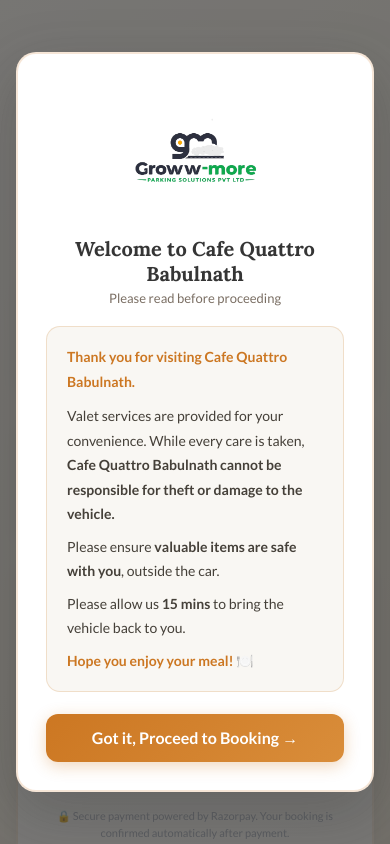
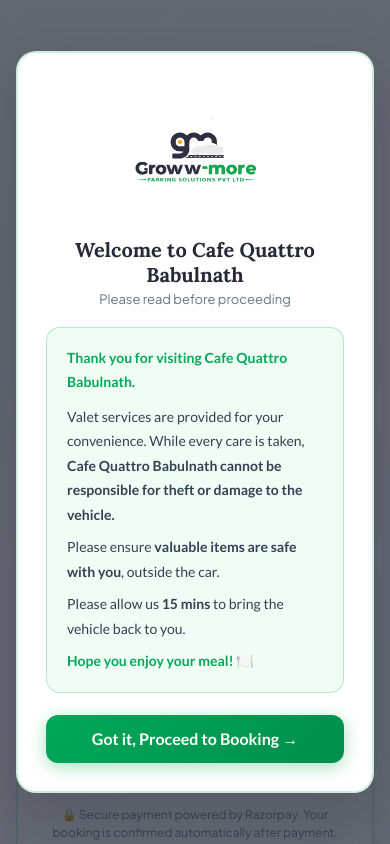
Before and after one commit to TechGrowmore2/CafeQuatro2Valetapp, a React (Create React App) app in the folder frontend/: page /book/1 in a window 390 px wide. Shown: the top 844 px of the page. Built offline with nearby package versions, Linux system fonts and the light colour scheme; no server answers; the HTML template or start-up script is replaced by a standard one.

Commit message:
feat: implement customer booking form and access pages with responsive styling

```diff
--- a/frontend/public/index.html
+++ b/frontend/public/index.html
@@ -4,7 +4,7 @@
     <meta charset="utf-8" />
     <link rel="icon" href="%PUBLIC_URL%/favicon.ico" />
     <meta name="viewport" content="width=device-width, initial-scale=1" />
-    <meta name="theme-color" content="#FF6B35" />
+    <meta name="theme-color" content="#00A859" />
     <meta name="description" content="Cafe Quattro Babulnath - Premium Valet Parking Service powered by Growmore Parking Solutions" />
     <title>Cafe Quattro Babulnath - Valet Parking</title>
   </head>
--- a/frontend/src/pages/CustomerBookingForm.css
+++ b/frontend/src/pages/CustomerBookingForm.css
@@ -1,16 +1,17 @@
-/* ===== CUSTOMER BOOKING FORM (Public QR Page) ===== */
-@import url('https://fonts.googleapis.com/css2?family=Lato:wght@400;700;900&family=Lora:wght@400;500;600;700&display=swap');
+/* ===== CUSTOMER BOOKING FORM (Growmore Design Theme) ===== */
+@import url('https://fonts.googleapis.com/css2?family=Plus+Jakarta+Sans:wght@400;500;600;700;800&family=Lora:wght@500;600;700&display=swap');
 
 * { box-sizing: border-box; }
 
 .cbf-page {
   min-height: 100vh;
-  background: linear-gradient(135deg, #F2EFE9 0%, #EBE5D8 50%, #E3DAC8 100%);
+  background: linear-gradient(135deg, #F0FDF4 0%, #F8FAFC 50%, #ECFDF5 100%);
   display: flex;
   align-items: flex-start;
   justify-content: center;
-  padding: 20px 16px 60px;
-  font-family: 'Lato', sans-serif;
+  padding: 24px 16px 64px;
+  font-family: 'Plus Jakarta Sans', -apple-system, BlinkMacSystemFont, sans-serif;
+  color: #1E293B;
 }
 
 .cbf-wrapper {
@@ -21,21 +22,21 @@
 /* ---- Header ---- */
 .cbf-header {
   text-align: center;
-  margin-bottom: 28px;
+  margin-bottom: 24px;
 }
 
 .cbf-logo-ring {
-  width: 80px;
-  height: 80px;
+  width: 84px;
+  height: 84px;
   background: white;
   border-radius: 24px;
   display: flex;
   align-items: center;
   justify-content: center;
   margin: 0 auto 16px;
-  box-shadow: 0 8px 32px rgba(204, 119, 34, 0.2);
-  border: 3px solid rgba(204, 119, 34, 0.15);
-  padding: 8px;
+  box-shadow: 0 8px 32px rgba(0, 168, 89, 0.16);
+  border: 2px solid rgba(0, 168, 89, 0.18);
+  padding: 10px;
 }
 
 .cbf-logo-ring img {
@@ -46,16 +47,17 @@
 
 .cbf-header h1 {
   font-size: 22px;
-  font-weight: 700;
-  font-family: 'Lora', serif;
-  color: #353535;
+  font-weight: 800;
+  color: #262938;
   margin: 0 0 6px;
+  letter-spacing: -0.02em;
 }
 
 .cbf-header p {
   font-size: 14px;
-  color: #7A6E63;
+  color: #64748B;
   margin: 0 0 14px;
+  font-weight: 500;
 }
 
 .cbf-driver-badge {
@@ -63,27 +65,34 @@
   align-items: center;
   gap: 6px;
   background: white;
-  border: 2px solid rgba(204, 119, 34, 0.2);
+  border: 2px solid rgba(0, 168, 89, 0.22);
   border-radius: 20px;
   padding: 6px 16px;
   font-size: 13px;
-  color: #454039;
-  box-shadow: 0 2px 8px rgba(0,0,0,0.06);
+  color: #1E293B;
+  box-shadow: 0 2px 10px rgba(0, 168, 89, 0.08);
+  font-weight: 600;
 }
 
 /* ---- Form ---- */
 .cbf-form {
   display: flex;
   flex-direction: column;
-  gap: 20px;
+  gap: 18px;
 }
 
 .cbf-section {
   background: white;
-  border-radius: 16px;
-  padding: 20px;
-  box-shadow: 0 2px 16px rgba(0, 0, 0, 0.06);
-  border: 1px solid rgba(0,0,0,0.04);
+  border-radius: 18px;
+  padding: 22px 20px;
+  box-shadow: 0 4px 20px rgba(38, 41, 56, 0.05);
+  border: 1px solid #E2E8F0;
+  transition: border-color 0.2s, box-shadow 0.2s;
+}
+
+.cbf-section:focus-within {
+  border-color: rgba(0, 168, 89, 0.4);
+  box-shadow: 0 6px 24px rgba(0, 168, 89, 0.08);
 }
 
 .cbf-section-title {
@@ -92,14 +101,14 @@
   gap: 8px;
   font-size: 15px;
   font-weight: 700;
-  color: #CC7722;
-  margin-bottom: 18px;
+  color: #00A859;
+  margin-bottom: 16px;
 }
 
 .cbf-opt-label {
   font-size: 12px;
   font-weight: 400;
-  color: #9CA3AF;
+  color: #94A3B8;
   margin-left: 4px;
 }
 
@@ -115,37 +124,44 @@
 .cbf-field label {
   font-size: 13px;
   font-weight: 700;
-  color: #454039;
+  color: #334155;
 }
 
 .req { color: #EF4444; margin-left: 2px; }
-.opt { color: #9CA3AF; font-weight: 400; font-size: 12px; margin-left: 4px; }
+.opt { color: #94A3B8; font-weight: 400; font-size: 12px; margin-left: 4px; }
 
 .cbf-hint {
   font-size: 11px;
-  font-weight: 400;
-  color: #9CA3AF;
+  font-weight: 500;
+  color: #94A3B8;
 }
 
 .cbf-field input,
 .cbf-field textarea {
   width: 100%;
-  padding: 12px 14px;
-  border: 2px solid #DDD8CC;
-  border-radius: 10px;
+  padding: 13px 14px;
+  border: 2px solid #E2E8F0;
+  border-radius: 12px;
   font-size: 15px;
-  font-family: 'Lato', sans-serif;
-  color: #353535;
-  background: #F9F8F5;
+  font-family: inherit;
+  color: #1E293B;
+  background: #F8FAFC;
   outline: none;
-  transition: border-color 0.2s, box-shadow 0.2s, background 0.2s;
+  transition: all 0.2s ease;
+  font-weight: 600;
+}
+
+.cbf-field input::placeholder,
+.cbf-field textarea::placeholder {
+  color: #94A3B8;
+  font-weight: 400;
 }
 
 .cbf-field input:focus,
 .cbf-field textarea:focus {
-  border-color: #CC7722;
-  box-shadow: 0 0 0 3px rgba(204, 119, 34, 0.12);
-  background: white;
+  border-color: #00A859;
+  box-shadow: 0 0 0 3.5px rgba(0, 168, 89, 0.15);
+  background: #FFFFFF;
 }
 
 .cbf-field textarea {
@@ -161,7 +177,7 @@
   padding: 10px 0;
   font-size: 14px;
   font-weight: 600;
-  color: #374151;
+  color: #334155;
   margin-bottom: 4px;
 }
 
@@ -177,7 +193,7 @@
   display: block;
   width: 48px;
   height: 26px;
-  background: #DDD8CC;
+  background: #CBD5E1;
   border-radius: 34px;
   position: relative;
   transition: background 0.25s;
@@ -193,11 +209,11 @@
   top: 3px;
   left: 3px;
   transition: transform 0.25s;
-  box-shadow: 0 1px 4px rgba(0,0,0,0.15);
+  box-shadow: 0 1px 4px rgba(0,0,0,0.18);
 }
 
 .cbf-toggle input:checked + .cbf-toggle-slider {
-  background: #CC7722;
+  background: #00A859;
 }
 
 .cbf-toggle input:checked + .cbf-toggle-slider::before {
@@ -208,14 +224,16 @@
 .cbf-valuables {
   margin-top: 12px;
   padding: 14px;
-  background: #F2EFE9;
-  border-radius: 10px;
+  background: #F0FDF4;
+  border: 1px solid #DCFCE7;
+  border-radius: 12px;
   overflow: hidden;
 }
 
 .cbf-valuables-label {
   font-size: 13px;
-  color: #6B7280;
+  font-weight: 600;
+  color: #166534;
   margin-bottom: 10px;
 }
 
@@ -227,25 +245,24 @@
 
 .cbf-chip {
   padding: 7px 14px;
-  border: 2px solid #E5E7EB;
+  border: 2px solid #E2E8F0;
   border-radius: 20px;
   background: white;
   font-size: 13px;
-  font-weight: 500;
-  color: #6B7280;
+  font-weight: 600;
+  color: #64748B;
   cursor: pointer;
-  font-family: 'Inter', sans-serif;
   transition: all 0.2s;
 }
 
 .cbf-chip:hover {
-  border-color: #CC7722;
-  color: #CC7722;
+  border-color: #00A859;
+  color: #00A859;
 }
 
 .cbf-chip.selected {
-  background: #CC7722;
-  border-color: #CC7722;
+  background: #00A859;
+  border-color: #00A859;
   color: white;
 }
 
@@ -253,20 +270,20 @@
 .cbf-images-section {
   margin-top: 20px;
   padding-top: 16px;
-  border-top: 1px solid #F3F4F6;
+  border-top: 1px solid #F1F5F9;
 }
 
 .cbf-img-label {
   display: block;
   font-size: 13px;
-  font-weight: 600;
-  color: #374151;
+  font-weight: 700;
+  color: #334155;
   margin-bottom: 4px;
 }
 
 .cbf-img-hint {
   font-size: 12px;
-  color: #9CA3AF;
+  color: #94A3B8;
   margin-bottom: 12px;
 }
 
@@ -285,22 +302,21 @@
   justify-content: center;
   gap: 8px;
   padding: 20px 10px;
-  border: 2px dashed #E5E7EB;
-  border-radius: 12px;
-  background: #FAFAFA;
+  border: 2px dashed #CBD5E1;
+  border-radius: 14px;
+  background: #F8FAFC;
   cursor: pointer;
-  color: #9CA3AF;
+  color: #64748B;
   font-size: 13px;
   font-weight: 600;
-  font-family: 'Inter', sans-serif;
   transition: all 0.2s;
   width: 100%;
 }
 
 .cbf-upload-btn:hover:not(.disabled) {
-  border-color: #CC7722;
-  background: #F2EFE9;
-  color: #CC7722;
+  border-color: #00A859;
+  background: #F0FDF4;
+  color: #00A859;
 }
 
 .cbf-upload-btn.disabled {
@@ -310,7 +326,7 @@
 
 .cbf-count {
   font-size: 12px;
-  color: #9CA3AF;
+  color: #94A3B8;
   text-align: center;
   margin-bottom: 10px;
 }
@@ -324,9 +340,9 @@
 .cbf-preview {
   position: relative;
   aspect-ratio: 1;
-  border-radius: 8px;
+  border-radius: 10px;
   overflow: hidden;
-  border: 2px solid #E5E7EB;
+  border: 2px solid #E2E8F0;
 }
 
 .cbf-preview img {
@@ -357,23 +373,23 @@
 .cbf-submit {
   width: 100%;
   padding: 16px;
-  background: linear-gradient(135deg, #CC7722, #D98D3A);
+  background: linear-gradient(135deg, #00A859 0%, #008F4C 100%);
   color: white;
   border: none;
   border-radius: 14px;
-  font-size: 17px;
-  font-weight: 700;
-  font-family: 'Lato', sans-serif;
+  font-size: 16px;
+  font-weight: 800;
+  font-family: inherit;
   cursor: pointer;
-  transition: all 0.3s;
-  box-shadow: 0 4px 20px rgba(204, 119, 34, 0.35);
+  transition: all 0.25s ease;
+  box-shadow: 0 6px 22px rgba(0, 168, 89, 0.35);
   letter-spacing: 0.3px;
 }
 
 .cbf-submit:hover:not(:disabled) {
-  background: linear-gradient(135deg, #B8661A, #CC7722);
+  background: linear-gradient(135deg, #008F4C 0%, #007A40 100%);
   transform: translateY(-2px);
-  box-shadow: 0 8px 28px rgba(204, 119, 34, 0.45);
+  box-shadow: 0 8px 28px rgba(0, 168, 89, 0.45);
 }
 
 .cbf-submit:disabled {
@@ -386,82 +402,82 @@
 .cbf-success-card {
   background: white;
   border-radius: 24px;
-  padding: 48px 32px;
+  padding: 44px 28px;
   text-align: center;
-  box-shadow: 0 8px 40px rgba(0,0,0,0.1);
-  margin-top: 40px;
+  box-shadow: 0 12px 40px rgba(38, 41, 56, 0.08);
+  border: 1px solid #E2E8F0;
+  margin-top: 20px;
 }
 
 .cbf-success-icon {
-  margin-bottom: 20px;
+  margin-bottom: 16px;
 }
 
 .cbf-success-card h2 {
-  font-size: 26px;
-  font-weight: 700;
-  font-family: 'Lora', serif;
-  color: #353535;
-  margin: 0 0 10px;
+  font-size: 24px;
+  font-weight: 800;
+  color: #262938;
+  margin: 0 0 8px;
 }
 
 .cbf-success-card > p {
-  font-size: 15px;
-  color: #6B7280;
-  margin-bottom: 24px;
+  font-size: 14px;
+  color: #64748B;
+  margin-bottom: 22px;
 }
 
 .cbf-booking-id-box {
   display: flex;
   flex-direction: column;
   align-items: center;
-  gap: 6px;
+  gap: 4px;
   background: #F0FDF4;
   border: 2px solid #BBF7D0;
   border-radius: 14px;
-  padding: 20px;
-  margin-bottom: 20px;
+  padding: 18px;
+  margin-bottom: 18px;
 }
 
 .cbf-booking-id-box span {
-  font-size: 12px;
+  font-size: 11px;
   text-transform: uppercase;
   letter-spacing: 0.1em;
-  color: #6B7280;
-  font-weight: 600;
+  color: #166534;
+  font-weight: 700;
 }
 
 .cbf-booking-id-box strong {
-  font-size: 28px;
+  font-size: 26px;
   font-weight: 800;
-  color: #10B981;
-  letter-spacing: 0.08em;
+  color: #00A859;
+  letter-spacing: 0.06em;
 }
 
 .cbf-track-hint {
   font-size: 13px;
-  color: #9CA3AF;
+  color: #64748B;
   line-height: 1.6;
 }
 
 /* ---- Error State ---- */
 .cbf-error-state {
   text-align: center;
-  padding: 60px 32px;
+  padding: 50px 28px;
   background: white;
   border-radius: 24px;
-  margin-top: 40px;
-  box-shadow: 0 8px 40px rgba(0,0,0,0.1);
+  margin-top: 30px;
+  box-shadow: 0 8px 32px rgba(38, 41, 56, 0.08);
+  border: 1px solid #E2E8F0;
 }
 
 .cbf-error-state h2 {
-  font-size: 22px;
-  font-family: 'Lora', serif;
-  color: #353535;
+  font-size: 20px;
+  color: #262938;
   margin: 16px 0 8px;
 }
 
 .cbf-error-state p {
-  color: #6B7280;
+  color: #64748B;
   font-size: 14px;
   line-height: 1.6;
 }
@@ -470,31 +486,31 @@
 .cbf-footer {
   text-align: center;
   font-size: 12px;
-  color: #9CA3AF;
+  color: #94A3B8;
   margin-top: 24px;
 }
 
 @media (max-width: 480px) {
   .cbf-img-buttons { flex-direction: column; gap: 8px; }
-  .cbf-header h1 { font-size: 24px; }
+  .cbf-header h1 { font-size: 20px; }
 }
 
 /* ═══════════════════════════════════════════════════════════
    PAYMENT SECTION
 ═══════════════════════════════════════════════════════════ */
 .cbf-payment-section {
-  border: 2px solid rgba(204, 119, 34, 0.15);
-  background: linear-gradient(135deg, #F9F7F3 0%, #F2EFE9 100%);
+  border: 2px solid rgba(0, 168, 89, 0.22);
+  background: linear-gradient(135deg, #FFFFFF 0%, #F0FDF4 100%);
 }
 
-/* ── Venue Fee Display (read-only, admin-set) ── */
+/* ── Venue Fee Display ── */
 .cbf-venue-fee-row {
   display: flex;
   align-items: center;
   justify-content: space-between;
-  background: linear-gradient(135deg, #F0F4FF 0%, #EEF2FF 100%);
-  border: 2px solid #C7D2FE;
-  border-radius: 12px;
+  background: linear-gradient(135deg, #F0FDF4 0%, #DCFCE7 100%);
+  border: 2px solid #86EFAC;
+  border-radius: 14px;
   padding: 14px 16px;
   margin-bottom: 18px;
 }
@@ -502,40 +518,41 @@
 .cbf-venue-fee-info {
   display: flex;
   flex-direction: column;
-  gap: 3px;
+  gap: 2px;
 }
 
 .cbf-venue-fee-label {
   font-size: 12px;
-  font-weight: 600;
-  color: #4338CA;
+  font-weight: 700;
+  color: #166534;
   letter-spacing: 0.01em;
+  text-transform: uppercase;
 }
 
 .cbf-venue-fee-amount {
   font-size: 26px;
   font-weight: 800;
-  color: #1A1A2E;
+  color: #1E293B;
   line-height: 1.1;
 }
 
 .cbf-fee-loading {
   font-size: 14px;
-  color: #9CA3AF;
+  color: #94A3B8;
 }
 
 .cbf-fee-badge {
-  background: #6366F1;
+  background: #00A859;
   color: white;
   font-size: 10px;
-  font-weight: 700;
+  font-weight: 800;
   padding: 4px 10px;
   border-radius: 20px;
   letter-spacing: 0.06em;
   text-transform: uppercase;
 }
 
-/* (legacy amount input row — kept for backward compat) */
+/* Legacy amount input row */
 .cbf-payment-amount-row {
   display: flex;
   align-items: center;
@@ -550,7 +567,7 @@
   gap: 5px;
   font-size: 13px;
   font-weight: 600;
-  color: #374151;
+  color: #334155;
 }
 
 .cbf-amount-input-wrap {
@@ -558,21 +575,21 @@
   align-items: center;
   gap: 4px;
   background: white;
-  border: 2px solid #E5E7EB;
+  border: 2px solid #E2E8F0;
   border-radius: 10px;
   padding: 8px 12px;
   transition: border-color 0.2s;
 }
 
 .cbf-amount-input-wrap:focus-within {
-  border-color: #CC7722;
-  box-shadow: 0 0 0 3px rgba(204, 119, 34, 0.12);
+  border-color: #00A859;
+  box-shadow: 0 0 0 3px rgba(0, 168, 89, 0.15);
 }
 
 .cbf-rupee-sign {
   font-size: 16px;
-  font-weight: 700;
-  color: #CC7722;
+  font-weight: 800;
+  color: #00A859;
 }
 
 .cbf-amount-input {
@@ -581,14 +598,14 @@
   outline: none;
   font-size: 18px;
   font-weight: 700;
-  color: #353535;
-  font-family: 'Lato', sans-serif;
+  color: #1E293B;
+  font-family: inherit;
   background: transparent;
   text-align: right;
 }
 
 .cbf-amount-input:disabled {
-  color: #6B7280;
+  color: #94A3B8;
 }
 
 /* ── Pay Button ── */
@@ -599,16 +616,16 @@
   justify-content: center;
   gap: 10px;
   padding: 15px 20px;
-  background: linear-gradient(135deg, #353535 0%, #454039 50%, #353535 100%);
+  background: linear-gradient(135deg, #262938 0%, #1E2433 100%);
   color: white;
   border: none;
   border-radius: 12px;
   font-size: 16px;
   font-weight: 700;
-  font-family: 'Lato', sans-serif;
+  font-family: inherit;
   cursor: pointer;
   transition: all 0.3s;
-  box-shadow: 0 6px 24px rgba(53, 53, 53, 0.35);
+  box-shadow: 0 6px 24px rgba(38, 41, 56, 0.3);
   letter-spacing: 0.3px;
   margin-bottom: 12px;
   position: relative;
@@ -619,7 +636,7 @@
   content: '';
   position: absolute;
   inset: 0;
-  background: linear-gradient(135deg, rgba(59,130,246,0.15), rgba(139,92,246,0.15));
+  background: linear-gradient(135deg, rgba(0, 168, 89, 0.2), rgba(0, 168, 89, 0.05));
   opacity: 0;
   transition: opacity 0.3s;
 }
@@ -634,19 +651,18 @@
   padding: 14px 16px;
   border-radius: 12px;
   margin-bottom: 12px;
-  font-family: 'Inter', sans-serif;
 }
 
 .cbf-payment-status.paying {
-  background: #EFF6FF;
-  border: 2px solid #BFDBFE;
-  color: #1D4ED8;
+  background: #F0FDF4;
+  border: 2px solid #BBF7D0;
+  color: #166534;
 }
 
 .cbf-payment-status.success {
   background: #F0FDF4;
   border: 2px solid #BBF7D0;
-  color: #065F46;
+  color: #166534;
 }
 
 .cbf-payment-status.failed {
@@ -687,7 +703,6 @@
   border-radius: 12px;
   font-size: 14px;
   font-weight: 700;
-  font-family: 'Lato', sans-serif;
   cursor: pointer;
   transition: all 0.2s;
   margin-top: 8px;
@@ -703,8 +718,8 @@
 .cbf-spinner-ring {
   width: 20px;
   height: 20px;
-  border: 3px solid rgba(29, 78, 216, 0.2);
-  border-top-color: #1D4ED8;
+  border: 3px solid rgba(0, 168, 89, 0.2);
+  border-top-color: #00A859;
   border-radius: 50%;
   animation: cbf-spin 0.7s linear infinite;
   flex-shrink: 0;
@@ -716,8 +731,8 @@
 
 /* ── Payment Note ── */
 .cbf-payment-note {
-  font-size: 11px;
-  color: #9CA3AF;
+  font-size: 12px;
+  color: #64748B;
   text-align: center;
   line-height: 1.5;
   margin: 0;
@@ -725,7 +740,7 @@
 
 /* ── Locked Submit ── */
 .cbf-submit-locked {
-  background: linear-gradient(135deg, #9CA3AF, #6B7280) !important;
+  background: linear-gradient(135deg, #94A3B8, #64748B) !important;
   box-shadow: none !important;
   cursor: not-allowed !important;
 }
@@ -744,7 +759,7 @@
   border-radius: 10px;
   padding: 10px 16px;
   font-size: 12px;
-  color: #065F46;
+  color: #166534;
   margin-bottom: 16px;
-  font-weight: 500;
+  font-weight: 600;
 }
--- a/frontend/src/pages/CustomerBookingForm.js
+++ b/frontend/src/pages/CustomerBookingForm.js
@@ -214,7 +214,7 @@
           name: formData.customerName,
           contact: formData.customerPhone,
         },
-        theme: { color: '#FF6B35' },
+        theme: { color: '#00A859' },
         handler: async (response) => {
           try {
             const verify = await axios.post(`${API_URL}/api/payment/verify`, {
@@ -338,7 +338,7 @@
             exit={{ opacity: 0 }}
             style={{
               position: 'fixed', inset: 0, zIndex: 1000,
-              background: 'rgba(53, 53, 53, 0.65)',
+              background: 'rgba(38, 41, 56, 0.7)',
               display: 'flex', alignItems: 'center', justifyContent: 'center',
               padding: '24px 16px',
             }}
@@ -354,8 +354,8 @@
                 padding: '32px 28px 28px',
                 maxWidth: '420px',
                 width: '100%',
-                boxShadow: '0 20px 60px rgba(53,53,53,0.3)',
-                border: '2px solid rgba(204,119,34,0.18)',
+                boxShadow: '0 20px 60px rgba(38, 41, 56, 0.25)',
+                border: '2px solid rgba(0, 168, 89, 0.2)',
               }}
             >
               {/* Logo */}
@@ -364,28 +364,28 @@
                 <h2 style={{
                   fontFamily: "'Lora', serif",
                   fontSize: '20px', fontWeight: 700,
-                  color: '#353535', margin: '0 0 4px',
+                  color: '#262938', margin: '0 0 4px',
                 }}>Welcome to Cafe Quattro Babulnath</h2>
-                <p style={{ fontSize: '13px', color: '#7A6E63', margin: 0 }}>Please read before proceeding</p>
+                <p style={{ fontSize: '13px', color: '#64748B', margin: 0 }}>Please read before proceeding</p>
               </div>
 
               {/* Message */}
               <div style={{
-                background: '#F9F7F3',
-                border: '1.5px solid rgba(204,119,34,0.2)',
+                background: '#F0FDF4',
+                border: '1.5px solid rgba(0, 168, 89, 0.25)',
                 borderRadius: '14px',
                 padding: '18px 20px',
                 marginBottom: '22px',
                 lineHeight: '1.75',
                 fontSize: '14px',
-                color: '#454039',
+                color: '#334155',
                 fontFamily: "'Lato', sans-serif",
               }}>
-                <p style={{ margin: '0 0 10px', fontWeight: 700, color: '#CC7722' }}>Thank you for visiting Cafe Quattro Babulnath.</p>
+                <p style={{ margin: '0 0 10px', fontWeight: 700, color: '#00A859' }}>Thank you for visiting Cafe Quattro Babulnath.</p>
                 <p style={{ margin: '0 0 8px' }}>Valet services are provided for your convenience. While every care is taken, <strong>Cafe Quattro Babulnath cannot be responsible for theft or damage to the vehicle.</strong></p>
                 <p style={{ margin: '0 0 8px' }}>Please ensure <strong>valuable items are safe with you</strong>, outside the car.</p>
                 <p style={{ margin: '0 0 8px' }}>Please allow us <strong>15 mins</strong> to bring the vehicle back to you.</p>
-                <p style={{ margin: 0, fontWeight: 700, color: '#CC7722' }}>Hope you enjoy your meal! 🍽️</p>
+                <p style={{ margin: 0, fontWeight: 700, color: '#00A859' }}>Hope you enjoy your meal! 🍽️</p>
               </div>
 
               {/* CTA Button */}
@@ -395,13 +395,13 @@
                 }}
                 style={{
                   width: '100%', padding: '14px',
-                  background: 'linear-gradient(135deg, #CC7722, #D98D3A)',
+                  background: 'linear-gradient(135deg, #00A859, #008F4C)',
                   color: 'white', border: 'none',
                   borderRadius: '12px', fontSize: '16px',
                   fontWeight: 700, fontFamily: "'Lato', sans-serif",
                   cursor: 'pointer',
                   transition: 'all 0.25s',
-                  boxShadow: '0 4px 16px rgba(204,119,34,0.3)',
+                  boxShadow: '0 4px 18px rgba(0, 168, 89, 0.35)',
                 }}
               >
                 Got it, Proceed to Booking →
@@ -495,9 +495,9 @@
                   type="button"
                   style={{
                     flex: 1, padding: '12px', borderRadius: '10px',
-                    border: paymentMethod === 'razorpay' ? '2.5px solid #CC7722' : '2px solid #DDD8CC',
-                    background: paymentMethod === 'razorpay' ? '#F9F7F3' : '#F9F8F5',
-                    color: paymentMethod === 'razorpay' ? '#CC7722' : '#454039',
+                    border: paymentMethod === 'razorpay' ? '2.5px solid #00A859' : '2px solid #E2E8F0',
+                    background: paymentMethod === 'razorpay' ? '#F0FDF4' : '#F8FAFC',
+                    color: paymentMethod === 'razorpay' ? '#00A859' : '#475569',
                     fontWeight: '700', cursor: 'pointer', display: 'flex',
                     alignItems: 'center', justifyContent: 'center', gap: '8px',
                     fontFamily: "'Lato', sans-serif", fontSize: '14px', transition: 'all 0.2s'
@@ -510,9 +510,9 @@
                   type="button"
                   style={{
                     flex: 1, padding: '12px', borderRadius: '10px',
-                    border: paymentMethod === 'cash' ? '2.5px solid #CC7722' : '2px solid #DDD8CC',
-                    background: paymentMethod === 'cash' ? '#F9F7F3' : '#F9F8F5',
-                    color: paymentMethod === 'cash' ? '#CC7722' : '#454039',
+                    border: paymentMethod === 'cash' ? '2.5px solid #00A859' : '2px solid #E2E8F0',
+                    background: paymentMethod === 'cash' ? '#F0FDF4' : '#F8FAFC',
+                    color: paymentMethod === 'cash' ? '#00A859' : '#475569',
                     fontWeight: '700', cursor: 'pointer', display: 'flex',
                     alignItems: 'center', justifyContent: 'center', gap: '8px',
                     fontFamily: "'Lato', sans-serif", fontSize: '14px', transition: 'all 0.2s'
```
Also changed, not shown: frontend/src/pages/CustomerAccess.js (+7 -6 lines).
